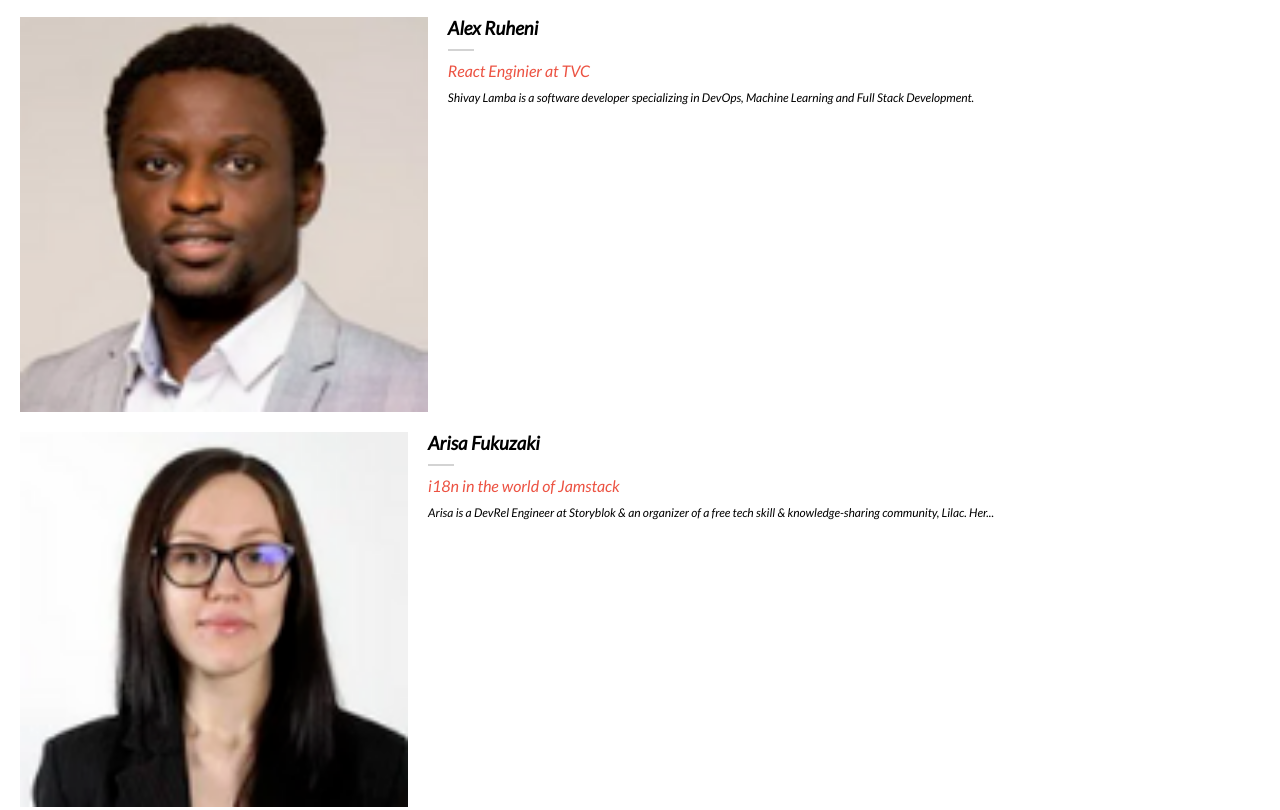
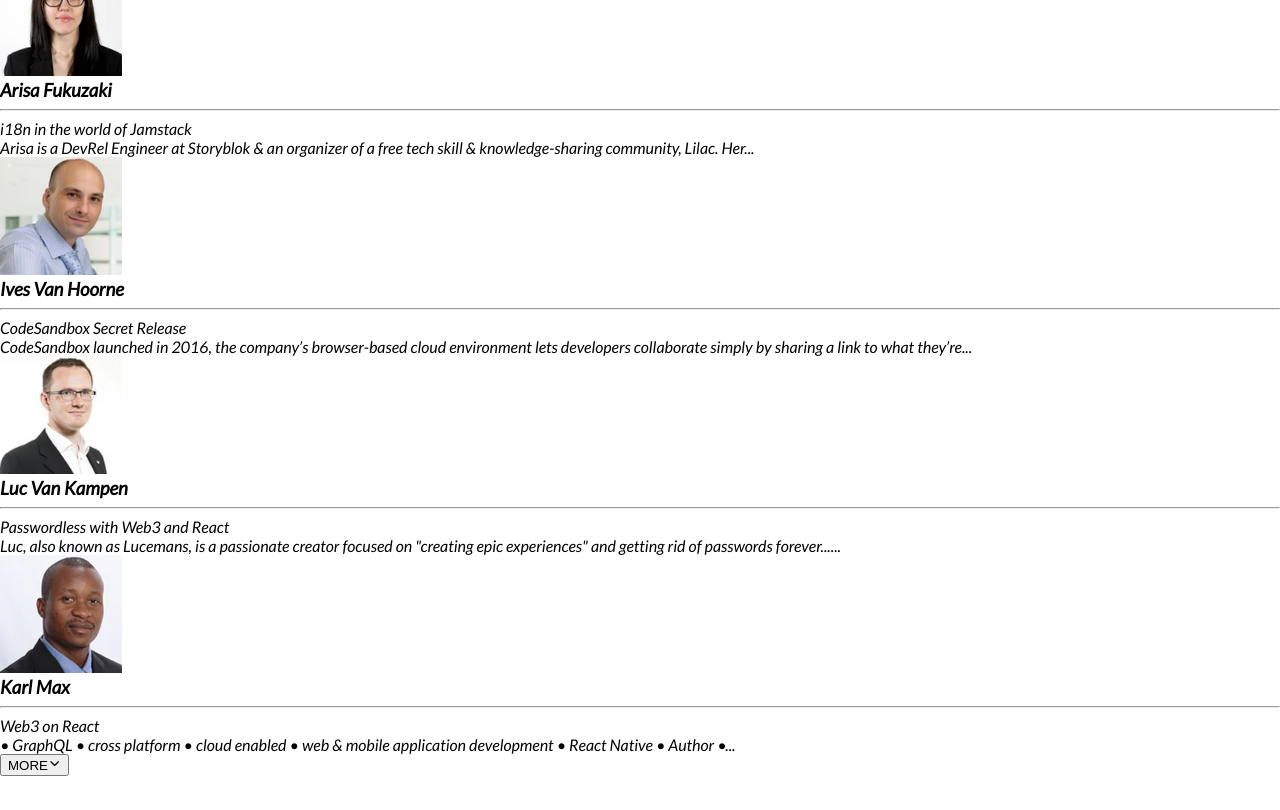
Before and after one commit to ridwanediallo/Conference-page, a plain HTML site: page index.html in a window 1280 px wide. Shown: the part 1805-2615 px from the top of the page. After the commit the page ends 2581 px from the top, so only its background shows below. Drawn offline with nearby package versions, Linux system fonts and the light colour scheme; a web font is replaced by a local one.

```diff
--- a/styles.css
+++ b/styles.css
@@ -151,6 +151,7 @@
   text-transform: uppercase;
   font-size: 30px;
 }
+
 .place{
 
 }
@@ -208,71 +209,3 @@
   font-size: 16px;
   margin: 30px 40px;
 }
-
-/* SPEAKERS */
-
-.speakers {
-display: flex;
-flex-direction: column;
-margin: 0 20px;
-}
-
-.speaker {
-  display: grid;
-  grid-template-columns: auto auto;
-  gap: 20px;
-  margin-bottom: 20px;
-}
-
-.speaker-title {
-  align-self: center;
-  padding-top: 40px;
-}
-
-.parent-img {
- position: relative;
-}
-
-.speaker-img {
- width: 100%;
-}
-
-.occupation {
- color: #ec5242;
- padding: 0 0 10px 0;
-}
-
-.about {
-  font-size: 12px;
-}
-
-.chess-bg{
-  width: 100px;
-  height: 100px;
-}
-
-.btn-more {
-  align-self: center;
-  display: flex;
-  align-items: center;
-  padding: 16px 100px;
-  margin-bottom: 20px;
-}
-
-.arrow-down{
-  padding-left: 10px;
-  color: #ec5242;
-  font-size: 24px;
-}
-
-.bar-speaker{
-  border: 1px solid #d3d3d3;
-  width: 24px;
-  margin: 10px 0;
-}
-
-.position{
-  position: absolute;
-  top: 20px;
-  left: 20px;
-}
```
